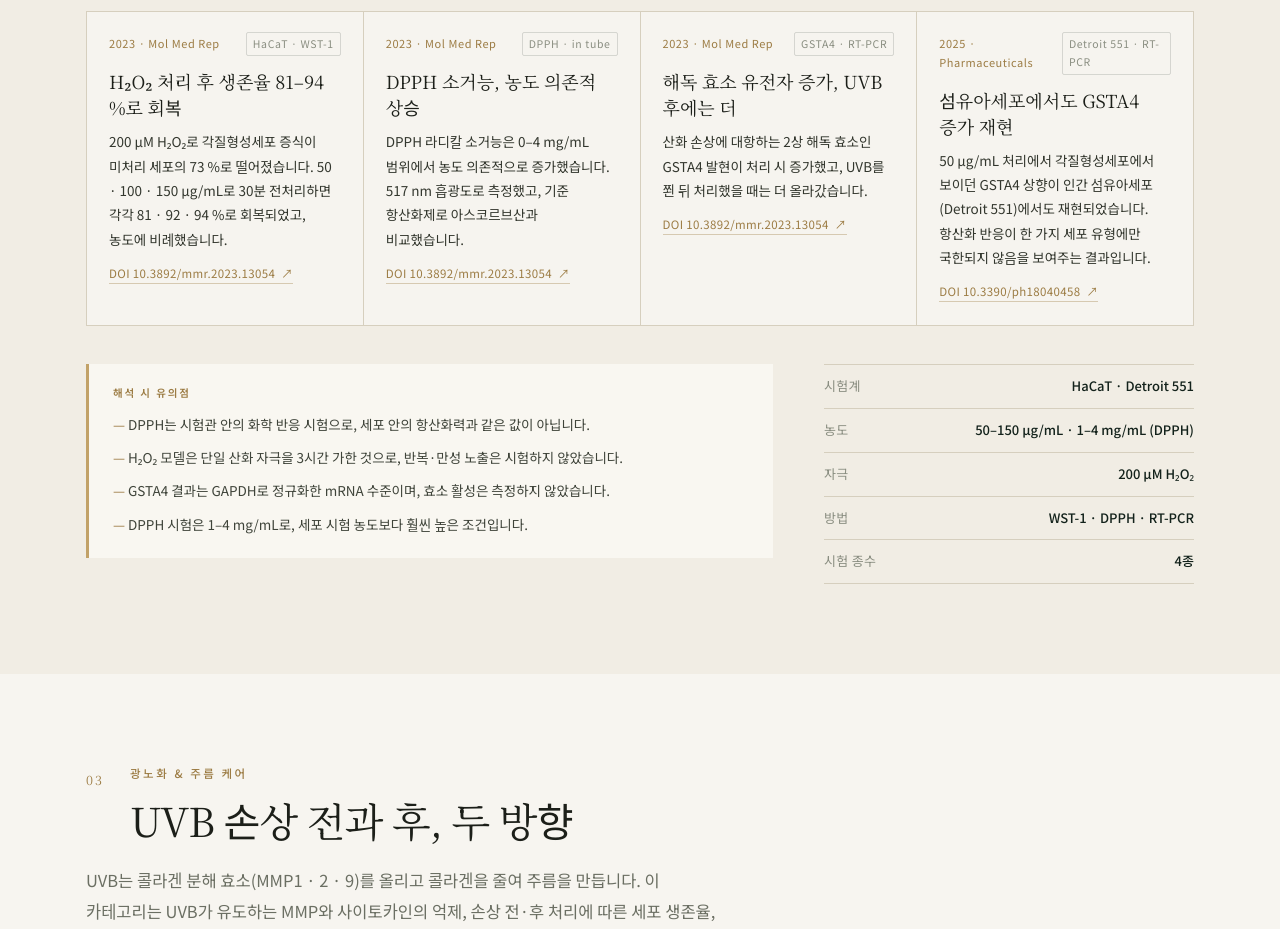
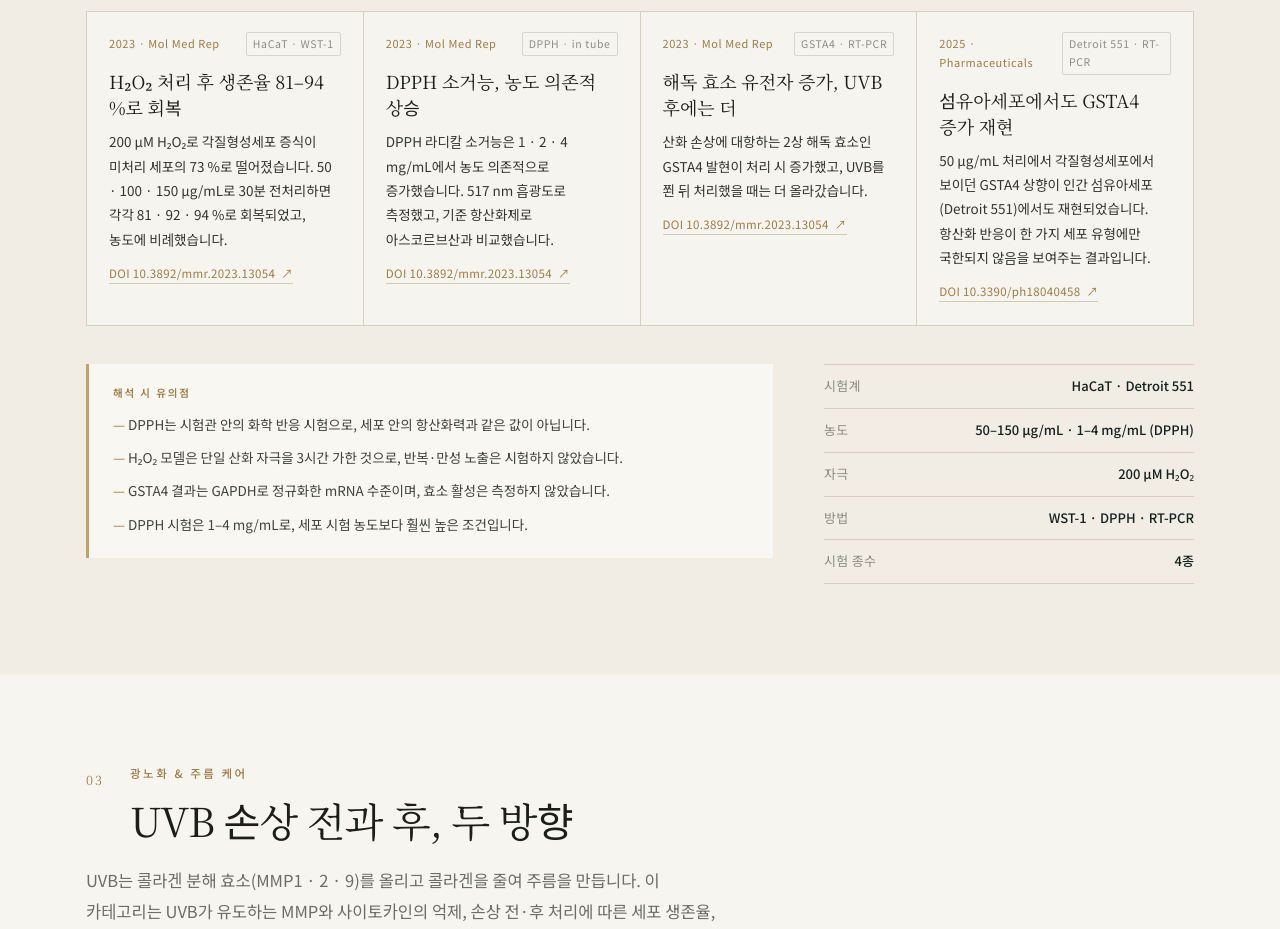
Before and after one commit to signaturemdx-cmd/ALVORA_LAB, a plain HTML site: page evidence/cell.html in a window 1280 px wide. Shown: the part 3002-3931 px from the top of the page. Drawn offline with Linux system fonts and the light colour scheme.

Commit message:
Cell page: state the DPPH concentrations as tested (1, 2, 4 mg/mL)

```diff
--- a/evidence/cell.html
+++ b/evidence/cell.html
@@ -795,8 +795,8 @@
         <div class="finding">
           <div class="f-top"><span class="f-src">2023 · Mol Med Rep</span><span class="f-model">DPPH · in tube</span></div>
           <h3 data-en="DPPH scavenging rose with concentration">DPPH 소거능, 농도 의존적 상승</h3>
-          <p class="f-body" data-en="DPPH radical scavenging increased with concentration across 0–4 mg/mL, measured colorimetrically at 517 nm against ascorbic acid as the reference antioxidant.">
-            DPPH 라디칼 소거능은 0–4 mg/mL 범위에서 농도 의존적으로 증가했습니다.
+          <p class="f-body" data-en="DPPH radical scavenging increased with concentration at 1, 2 and 4 mg/mL, measured colorimetrically at 517 nm against ascorbic acid as the reference antioxidant.">
+            DPPH 라디칼 소거능은 1 · 2 · 4 mg/mL에서 농도 의존적으로 증가했습니다.
             517 nm 흡광도로 측정했고, 기준 항산화제로 아스코르브산과 비교했습니다.
           </p>
           <a class="f-doi" href="https://doi.org/10.3892/mmr.2023.13054" target="_blank" rel="noopener"><span data-en="DOI 10.3892/mmr.2023.13054">DOI 10.3892/mmr.2023.13054</span><span class="arw" aria-hidden="true">↗</span></a>
```
